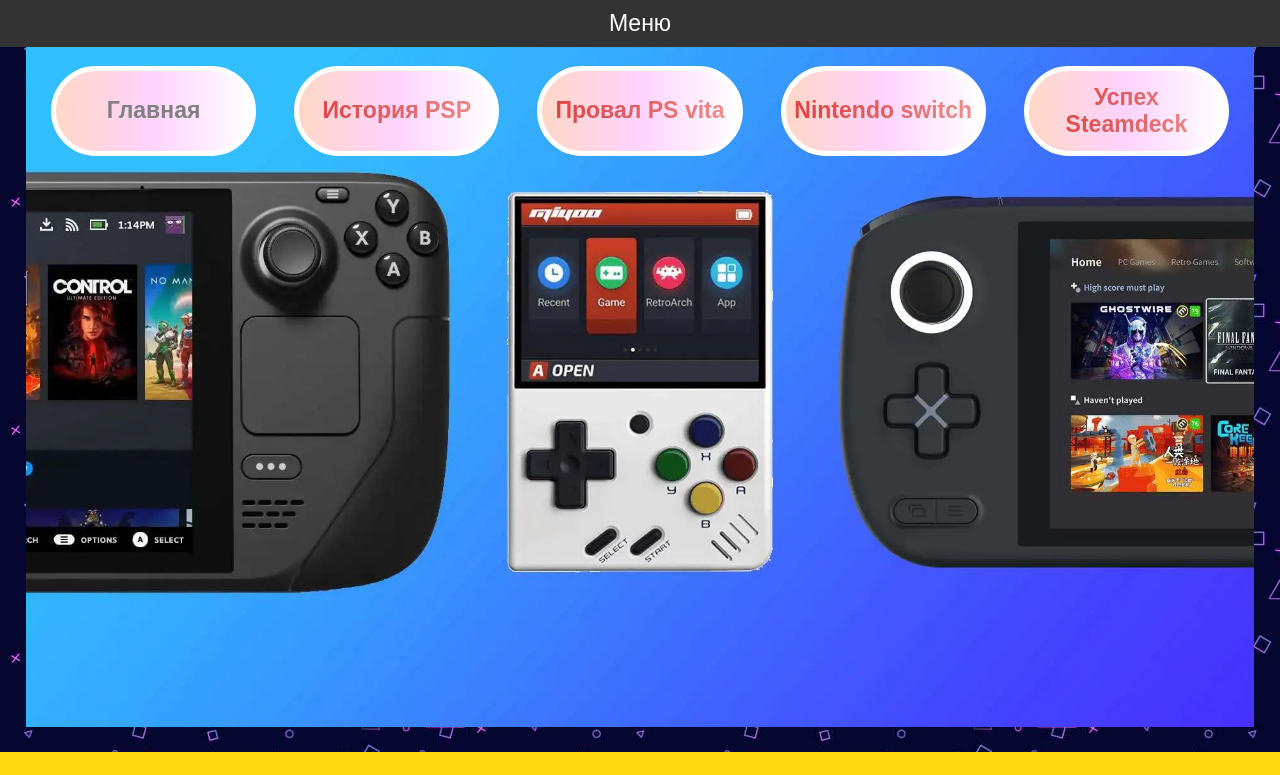
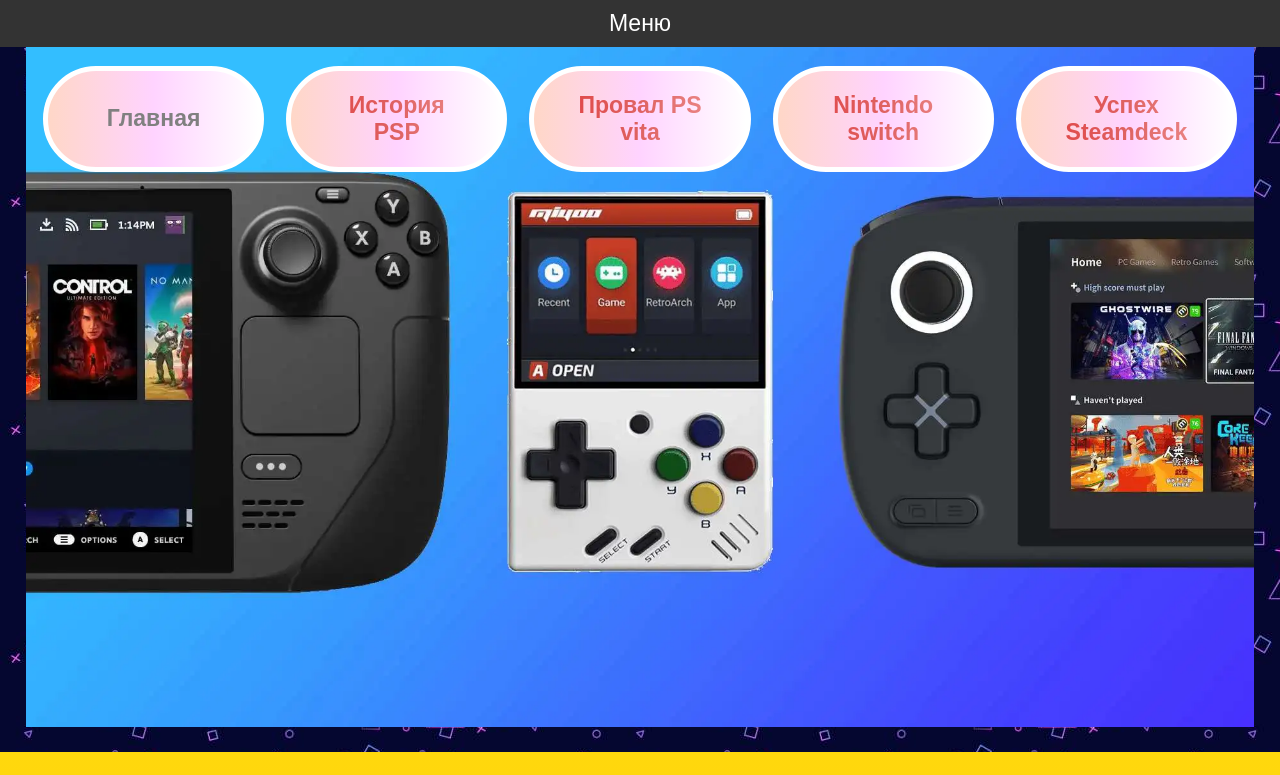
Before and after one commit to Kosmobel/starplatinum, a plain HTML site: page index.html in a window 1280 px wide. Both pictures are taken after a click on the button "Меню". Shown: the top 775 px of the page. Drawn offline with Linux system fonts and the light colour scheme.

Commit message:
Add files via upload

```diff
--- a/style.css
+++ b/style.css
@@ -65,7 +65,7 @@
     border: 5px solid rgb(255, 255, 255);
     padding: 0;
     height: 8vh;
-    padding: 8px;
+    padding: 16px;
 }
 a {
     display: flex;
@@ -77,7 +77,7 @@
     font-weight: 800;
     color: grey;
     text-decoration: none;
-
+    padding: 20px;
 }
 .link {
     text-decoration: none;
```
